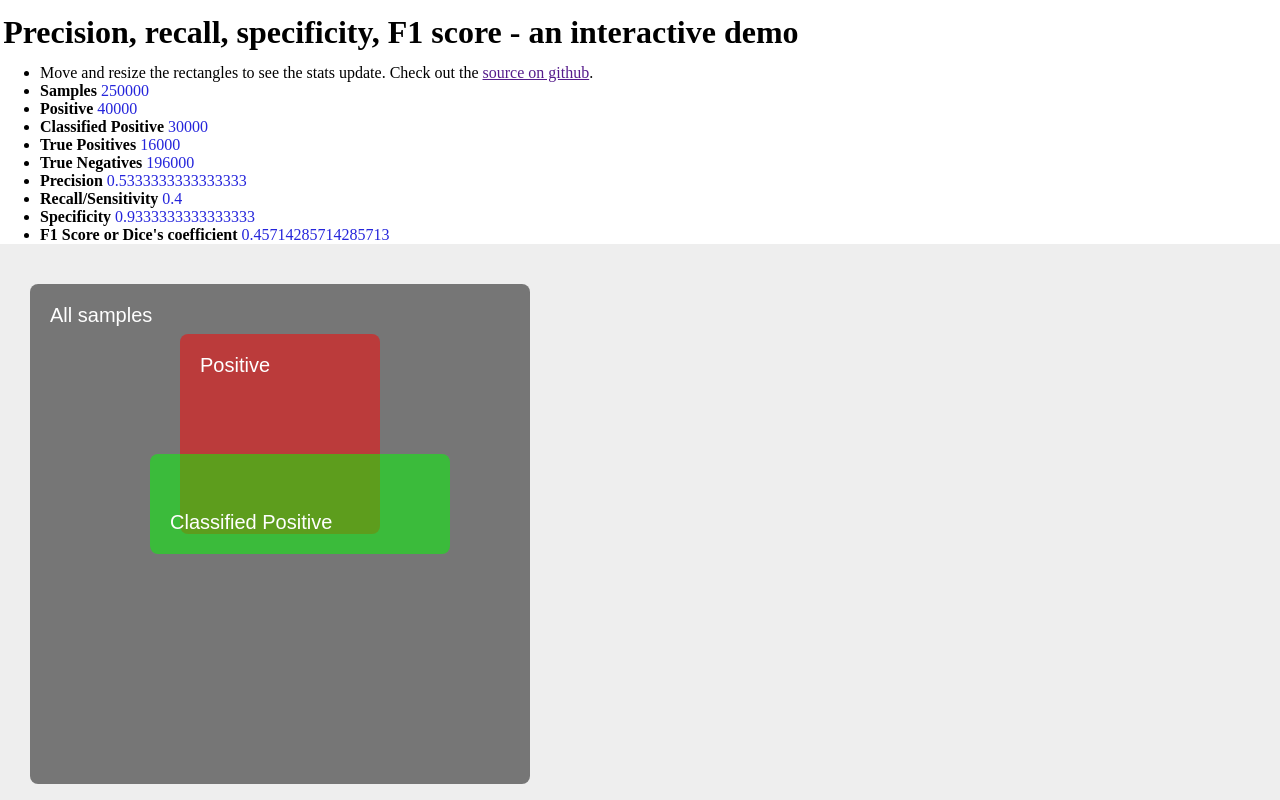
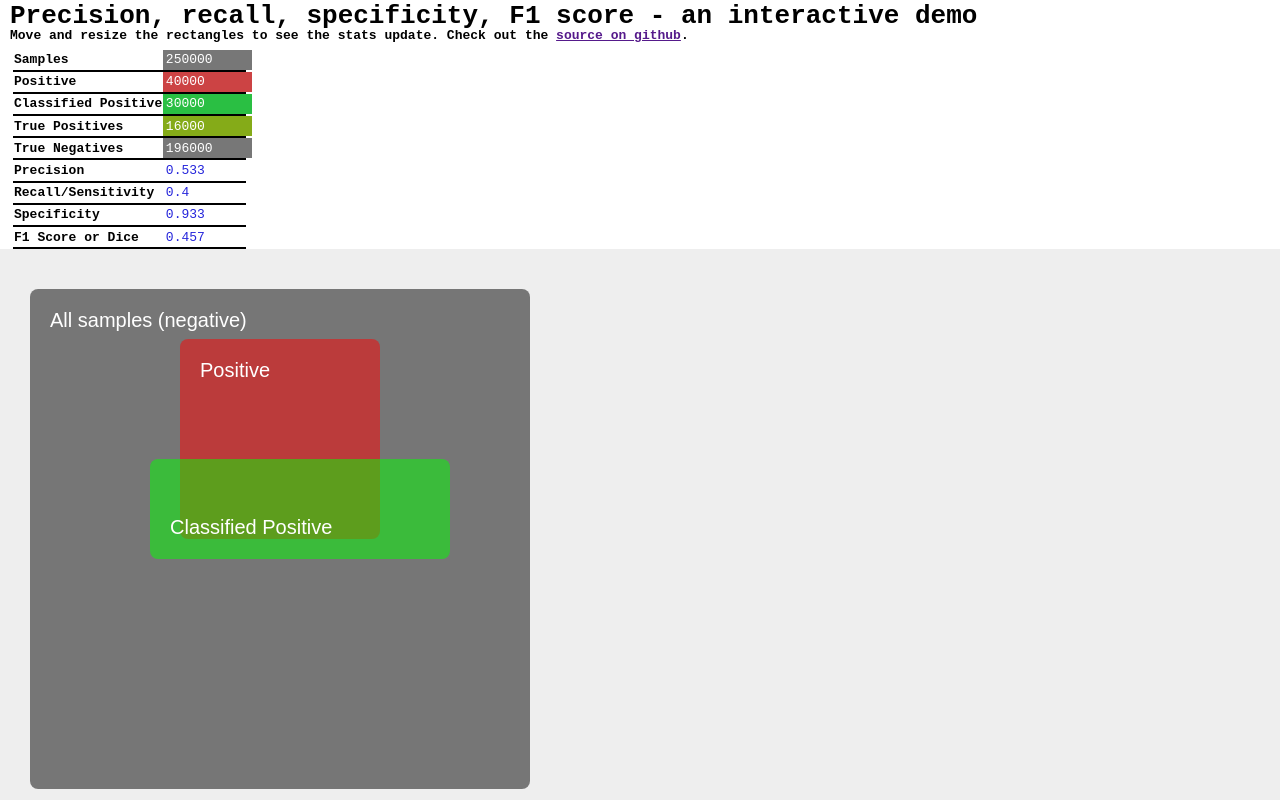
Before and after one commit to ubershmekel/precision-recall-f1, a plain HTML site: page index.html in a window 1280 px wide. Drawn offline with Linux system fonts and the light colour scheme.

Commit message:
Added color-coding and rounding

```diff
--- a/index.css
+++ b/index.css
@@ -1,10 +1,11 @@
 body {
   padding: 0;
   margin: 0;
+  font-family: monospace;
 }
 
 .resize-drag {
-  color: white;
+  color: #fff;
   font-size: 20px;
   font-family: sans-serif;
   border-radius: 8px;
@@ -39,8 +40,18 @@ body {
   padding: 0;
 }
 
+#samples-count, #true-negative-count {
+  background-color: #777;
+  color: #fff;
+}
+
 #all-samples {
   background-color: rgba(0,0,0,0.5);
+}
+
+#positive-samples-count {
+  color: #fff;
+  background-color: rgb(204, 67, 68);
 }
 
 #positive {
@@ -53,21 +64,54 @@ body {
   display: flex;
 }
 
+#classified-positive-samples-count {
+  background-color: rgb(42, 191, 67);
+  color: #fff;
+}
+
+#true-positive-count {
+  background-color: rgb(133, 171, 24);
+  color: #fff;
+}
+
 .label {
   font-weight: bold;
 }
 
 .metric {
   color: rgb(37, 37, 219);
+  padding: .2em;
+  display: inline-block;
+  min-width: 6em;
 }
 
 h1 {
-  margin: 1em 0.1em;
-  line-height: 0;
-  font-size:200%;
-  display: inline-block
+  margin: 10px 10px;
+  line-height: 0.5em;
+  font-size: 200%;
+  display: block
 }
 
-ul {
-  margin: 0;
+h2 {
+  margin: 10px 10px;
+  line-height: 0.5em;
+  font-size: 100%;
+  display: block
 }
+
+table td:last-child {
+  width: 100%;
+}
+
+tr {
+  border-bottom: solid 2px #000;
+}
+
+tr:hover {
+  border-bottom: solid 2px #f99;
+}
+
+table {
+  border-collapse: collapse;
+  margin: 0em 1em;
+}
--- a/index.html
+++ b/index.html
@@ -8,41 +8,41 @@
 </head>
 <body>
   <h1>Precision, recall, specificity, F1 score - an interactive demo</h1>
-  <ul class="stats-container">
-    <li>
-      Move and resize the rectangles to see the stats update. Check out the <a href="">source on github</a>.
-    </li>
-    <li title="All the samples. In this case - the entirety of the black region.">
-      <span class="label">Samples</span> <span class="metric" id="samples-count"></span>
-    </li>
-    <li title="The amount of samples that truely are positive. In this case - the red region">
-      <span class="label">Positive</span> <span class="metric" id="positive-samples-count"></span>
-    </li>
-    <li title="The amount of samples classified as positive. In this case - the green region.">
-      <span class="label">Classified Positive</span> <span class="metric" id="classified-positive-samples-count"></span>
-    </li>
-    <li title="The positives that were classified positive, in this case, the overlap between red and green.">
-      <span class="label">True Positives</span> <span class="metric" id="true-positive-count"></span>
-    </li>
-    <li title="The negatives that were classified negative. In this case - the purely black area excluding the red and green.">
-      <span class="label">True Negatives</span> <span class="metric" id="true-negative-count"></span>
-    </li>
-    <li title="Σ True positive / Σ Predicted condition positive">
-      <span class="label">Precision</span> <span class="metric" id="precision"></span>
-    </li>
-    <li title="Σ True positive / Σ Condition positive">
-      <span class="label">Recall/Sensitivity</span> <span class="metric" id="recall"></span>
-    </li>
-    <li title="Σ True negative / Σ Condition negative">
-      <span class="label">Specificity</span> <span class="metric" id="specificity"></span>
-    </li>
-    <li title="The harmonic mean between precision and recall. Also DSC is 2 times the true-positive area divided by (Positives + ClassifiedPositives)">
-      <span class="label">F1 Score or Dice's coefficient</span> <span class="metric" id="f1"></span>
-    </li>
-  </ul>
+  <h2>
+    Move and resize the rectangles to see the stats update. Check out the <a href="">source on github</a>.
+  </h2>
+  <table class="stats-container">
+    <tr title="All the samples. In this case - the entirety of the black region.">
+      <td class="label">Samples</td> <td class="metric" id="samples-count"></td>
+    </tr>
+    <tr title="The amount of samples that truely are positive. In this case - the red region">
+      <td class="label">Positive</td> <td class="metric" id="positive-samples-count"></td>
+    </tr>
+    <tr title="The amount of samples classified as positive. In this case - the green region.">
+      <td class="label">Classified Positive</td> <td class="metric" id="classified-positive-samples-count"></td>
+    </tr>
+    <tr title="The positives that were classified positive, in this case, the overlap between red and green.">
+      <td class="label">True Positives</td> <td class="metric" id="true-positive-count"></td>
+    </tr>
+    <tr title="The negatives that were classified negative. In this case - the purely black area excluding the red and green.">
+      <td class="label">True Negatives</td> <td class="metric" id="true-negative-count"></td>
+    </tr>
+    <tr title="Σ True positive / Σ Predicted condition positive">
+      <td class="label">Precision</td> <td class="metric" id="precision"></td>
+    </tr>
+    <tr title="Σ True positive / Σ Condition positive">
+      <td class="label">Recall/Sensitivity</td> <td class="metric" id="recall"></td>
+    </tr>
+    <tr title="Σ True negative / Σ Condition negative">
+      <td class="label">Specificity</td> <td class="metric" id="specificity"></td>
+    </tr>
+    <tr title="The harmonic mean between precision and recall. Also DSC is 2 times the true-positive area divided by (Positives + ClassifiedPositives)">
+      <td class="label">F1 Score or Dice</td> <td class="metric" id="f1"></td>
+    </tr>
+  </table>
 
   <div class="resize-container">
-    <div class="resize-drag" id="all-samples">All samples</div>
+    <div class="resize-drag" id="all-samples">All samples (negative)</div>
     <div class="resize-drag" id="positive">Positive</div>
     <div class="resize-drag" id="classified-positive">Classified Positive</div>
   </div>
--- a/index.js
+++ b/index.js
@@ -173,6 +173,10 @@ function intervalOverlap(a, widthA, b, widthB) {
   return Math.min(widthB, Math.max(0, rightOfA - b));
 }
 
+function roundThreeDec(num) {
+  return Math.round(num * 1000) / 1000;
+}
+
 function updateStats() {
   var rectAllSamples = getRect(areas.allSamples);
   var rectPositive = getRect(areas.positive);
@@ -192,12 +196,12 @@ function updateStats() {
   document.querySelector("#samples-count").innerHTML = sampleCount;
   document.querySelector("#positive-samples-count").innerHTML = positive;
   document.querySelector("#classified-positive-samples-count").innerHTML = classifiedPositive;
-  document.querySelector("#true-positive-count").innerHTML = tp;
-  document.querySelector("#true-negative-count").innerHTML = tn;
-  document.querySelector("#precision").innerHTML = precision;
-  document.querySelector("#recall").innerHTML = recall;
-  document.querySelector("#specificity").innerHTML = specificity;
-  document.querySelector("#f1").innerHTML = f1;
+  document.querySelector("#true-positive-count").innerHTML = roundThreeDec(tp);
+  document.querySelector("#true-negative-count").innerHTML = roundThreeDec(tn);
+  document.querySelector("#precision").innerHTML = roundThreeDec(precision);
+  document.querySelector("#recall").innerHTML = roundThreeDec(recall);
+  document.querySelector("#specificity").innerHTML = roundThreeDec(specificity);
+  document.querySelector("#f1").innerHTML = roundThreeDec(f1);
 }
 
 function assertEq(test, expected, description) {
```
